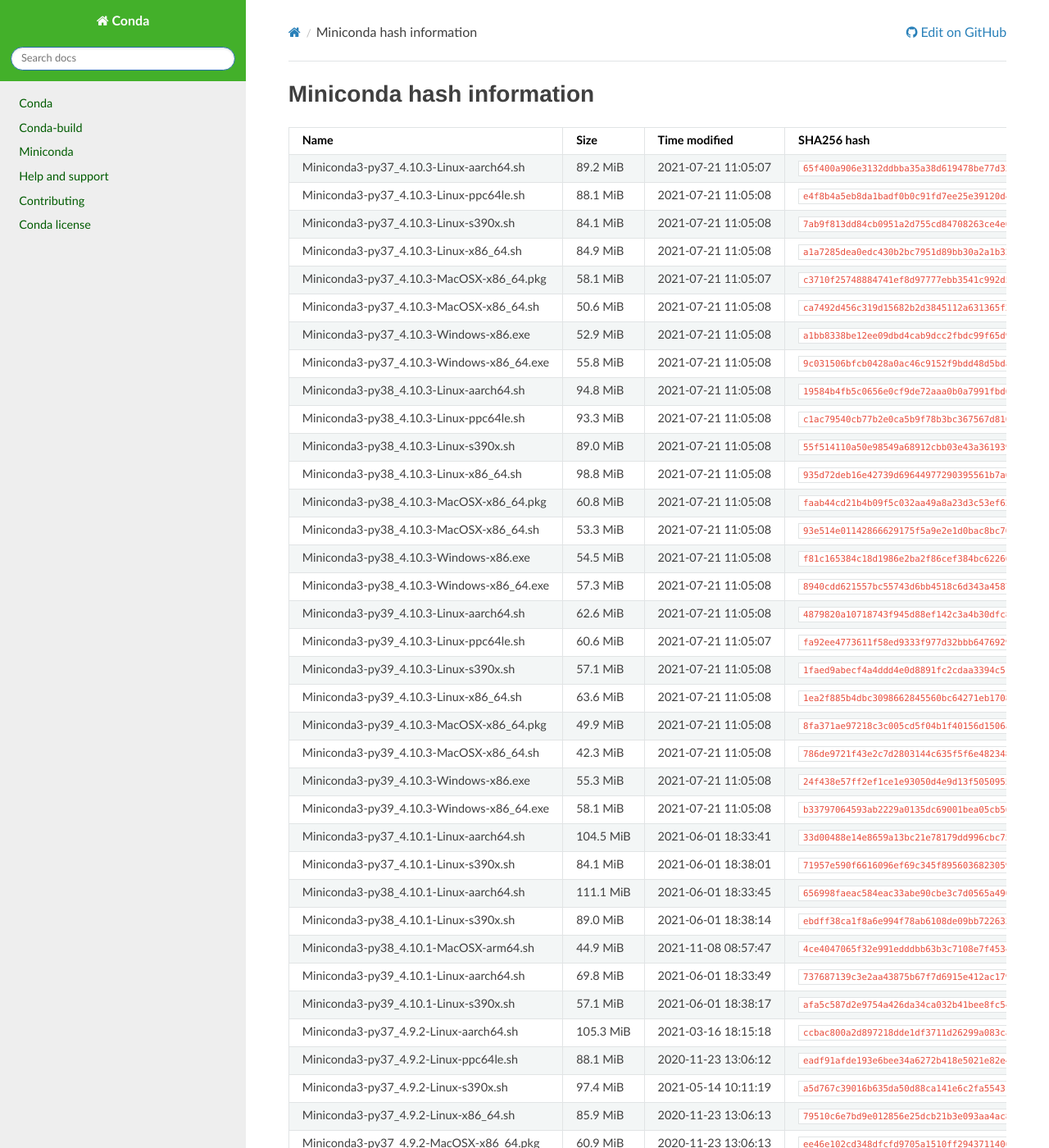
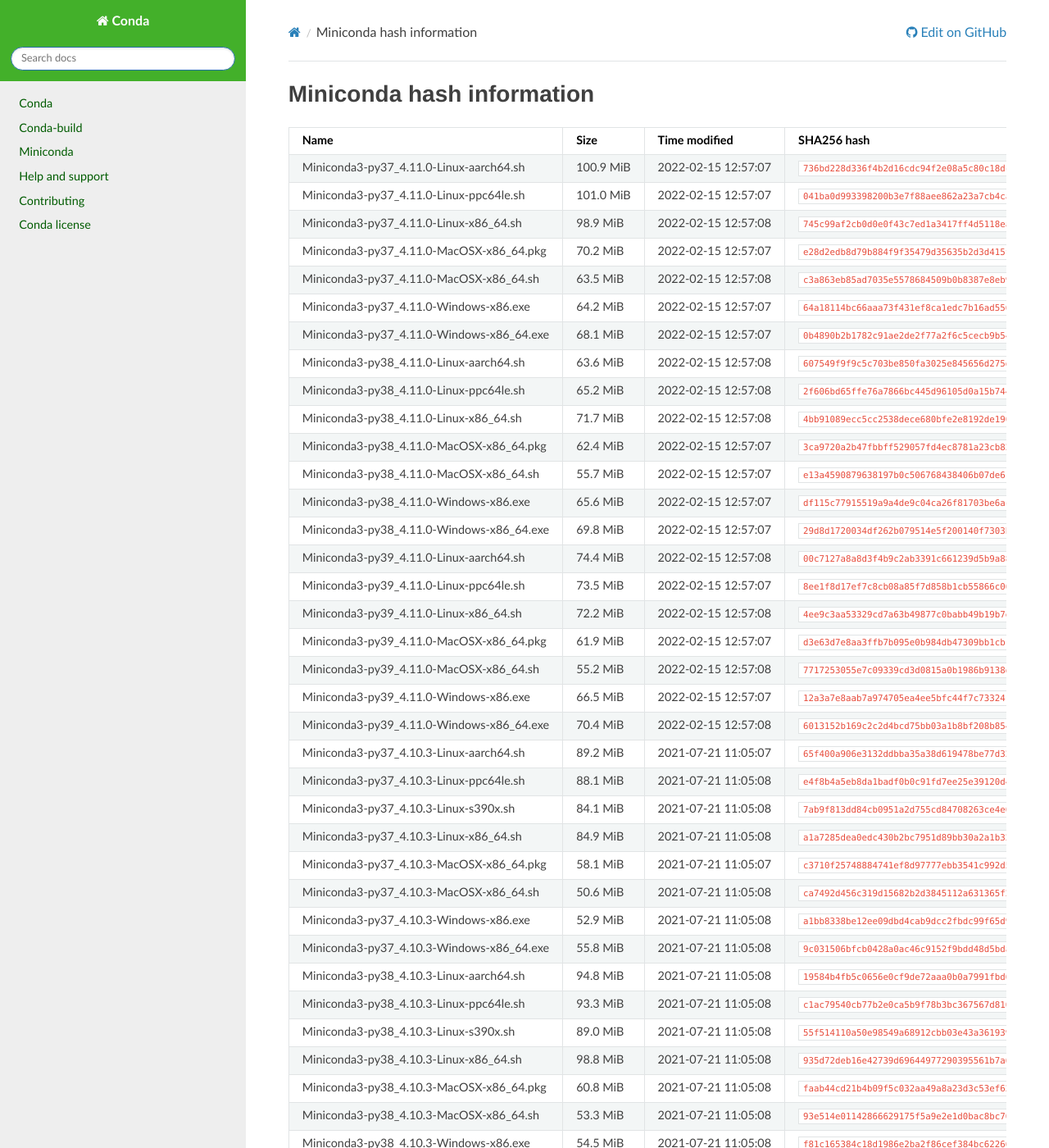
Before and after one commit to conda/conda-docs, a Sphinx documentation site: the page built from docs/source/miniconda_hashes.rst, in a window 1280 px wide and 1400 px high. Shown: the whole window at 82% size. Built offline with Sphinx 7.4.7 and the Read the Docs theme 2.0.0, drawn with Linux system fonts in a browser that asks for light colours.

Commit message:
Miniconda v4.11.0 hashes (round 1).

```diff
--- a/docs/source/miniconda_hashes.rst
+++ b/docs/source/miniconda_hashes.rst
@@ -7,6 +7,27 @@
 ==========================================   =========   ===================  ====================================================================
 Name                                         Size        Time modified        SHA256 hash
 ==========================================   =========   ===================  ====================================================================
+Miniconda3-py37_4.11.0-Linux-aarch64.sh      100.9 MiB   2022-02-15 12:57:07  ``736bd228d336f4b2d16cdc94f2e08a5c80c18dc42b0edfc59fe3f66ffb93a87d``
+Miniconda3-py37_4.11.0-Linux-ppc64le.sh      101.0 MiB   2022-02-15 12:57:07  ``041ba0d993398200b3e7f88aee862a23a7cb4ca8ddafbc9d74f8aabb0a5747db``
+Miniconda3-py37_4.11.0-Linux-x86_64.sh        98.9 MiB   2022-02-15 12:57:08  ``745c99af2cb0d0e0f43c7ed1a3417ff4d5118eafb501518120ea30361f1bb8f6``
+Miniconda3-py37_4.11.0-MacOSX-x86_64.pkg      70.2 MiB   2022-02-15 12:57:07  ``e28d2edb8d79b884f9f35479d35635b2d3d415f3af634b39043aff4ed14a0458``
+Miniconda3-py37_4.11.0-MacOSX-x86_64.sh       63.5 MiB   2022-02-15 12:57:08  ``c3a863eb85ad7035e5578684509b0b8387e8eb93c022495ab987baac3df6ef41``
+Miniconda3-py37_4.11.0-Windows-x86.exe        64.2 MiB   2022-02-15 12:57:07  ``64a18114bc66aaa73f431ef8ca1edc7b16ad5564a16e18f13e1a69272d85ca5d``
+Miniconda3-py37_4.11.0-Windows-x86_64.exe     68.1 MiB   2022-02-15 12:57:07  ``0b4890b2b1782c91ae2de2f77a2f6c5cecb9b54729565771f5301c1fc60fa024``
+Miniconda3-py38_4.11.0-Linux-aarch64.sh       63.6 MiB   2022-02-15 12:57:08  ``607549f9f9c5c703be850fa3025e845656d275d8226b679faf3b1c1813c692ce``
+Miniconda3-py38_4.11.0-Linux-ppc64le.sh       65.2 MiB   2022-02-15 12:57:08  ``2f606bd65ffe76a7866bc445d96105d0a15b7447e59e4317d2e017f7786272d0``
+Miniconda3-py38_4.11.0-Linux-x86_64.sh        71.7 MiB   2022-02-15 12:57:08  ``4bb91089ecc5cc2538dece680bfe2e8192de1901e5e420f63d4e78eb26b0ac1a``
+Miniconda3-py38_4.11.0-MacOSX-x86_64.pkg      62.4 MiB   2022-02-15 12:57:07  ``3ca9720a2b47fbbff529057fd4ec8781a23cb825eec289b487dfa040b7ae8e25``
+Miniconda3-py38_4.11.0-MacOSX-x86_64.sh       55.7 MiB   2022-02-15 12:57:07  ``e13a4590879638197b0c506768438406b07de614911610e314f8c78133915b1c``
+Miniconda3-py38_4.11.0-Windows-x86.exe        65.6 MiB   2022-02-15 12:57:07  ``df115c77915519a9a4de9c04ca26f81703be6ac0344762023557fc7659659ac0``
+Miniconda3-py38_4.11.0-Windows-x86_64.exe     69.8 MiB   2022-02-15 12:57:07  ``29d8d1720034df262b079514e5f200140f7303b37bfe90ae8a2b40b8f294d2d8``
+Miniconda3-py39_4.11.0-Linux-aarch64.sh       74.4 MiB   2022-02-15 12:57:08  ``00c7127a8a8d3f4b9c2ab3391c661239d5b9a88eafe895fd0f3f2a8d9c0f4556``
+Miniconda3-py39_4.11.0-Linux-ppc64le.sh       73.5 MiB   2022-02-15 12:57:07  ``8ee1f8d17ef7c8cb08a85f7d858b1cb55866c06fcf7545b98c3b82e4d0277e66``
+Miniconda3-py39_4.11.0-Linux-x86_64.sh        72.2 MiB   2022-02-15 12:57:08  ``4ee9c3aa53329cd7a63b49877c0babb49b19b7e5af29807b793a76bdb1d362b4``
+Miniconda3-py39_4.11.0-MacOSX-x86_64.pkg      61.9 MiB   2022-02-15 12:57:07  ``d3e63d7e8aa3ffb7b095e0b984db47309bb1cb1ec2138f5e6a96a34173671451``
+Miniconda3-py39_4.11.0-MacOSX-x86_64.sh       55.2 MiB   2022-02-15 12:57:08  ``7717253055e7c09339cd3d0815a0b1986b9138dcfcb8ec33b9733df32dd40eaa``
+Miniconda3-py39_4.11.0-Windows-x86.exe        66.5 MiB   2022-02-15 12:57:07  ``12a3a7e8aab7a974705ea4ee5bfc44f7c733241dd1b022f8012cbd42309b8472``
+Miniconda3-py39_4.11.0-Windows-x86_64.exe     70.4 MiB   2022-02-15 12:57:08  ``6013152b169c2c2d4bcd75bb03a1b8bf208b8545d69116a59351af695d9a0081``
 Miniconda3-py37_4.10.3-Linux-aarch64.sh       89.2 MiB   2021-07-21 11:05:07  ``65f400a906e3132ddbba35a38d619478be77d32210a2acab05133d92ba08f111``
 Miniconda3-py37_4.10.3-Linux-ppc64le.sh       88.1 MiB   2021-07-21 11:05:08  ``e4f8b4a5eb8da1badf0b0c91fd7ee25e39120d4d77443e7a1ef3661fd439a997``
 Miniconda3-py37_4.10.3-Linux-s390x.sh         84.1 MiB   2021-07-21 11:05:08  ``7ab9f813dd84cb0951a2d755cd84708263ce4e03c656e65e2fa79ed0f024f0f7``
```
